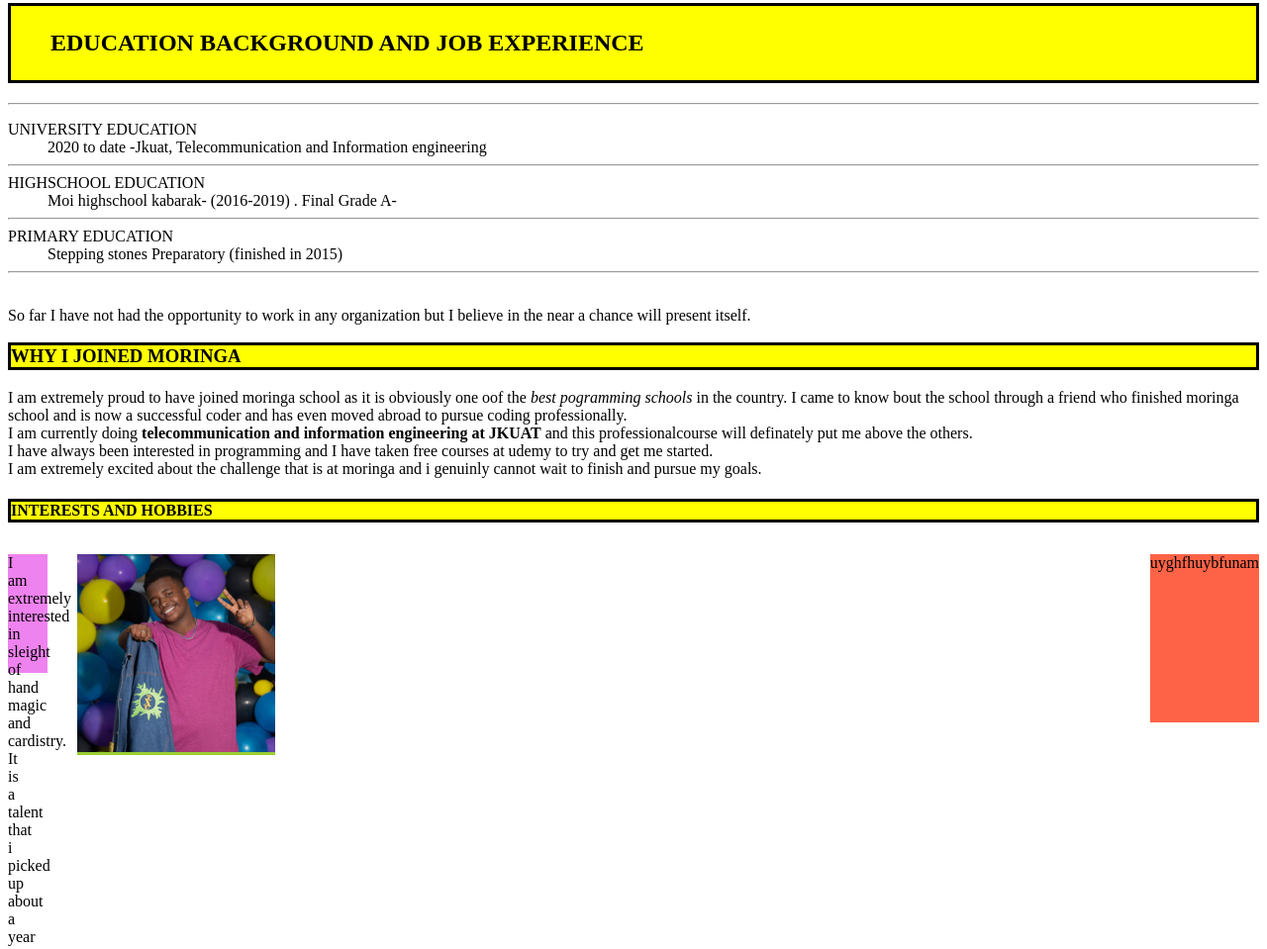
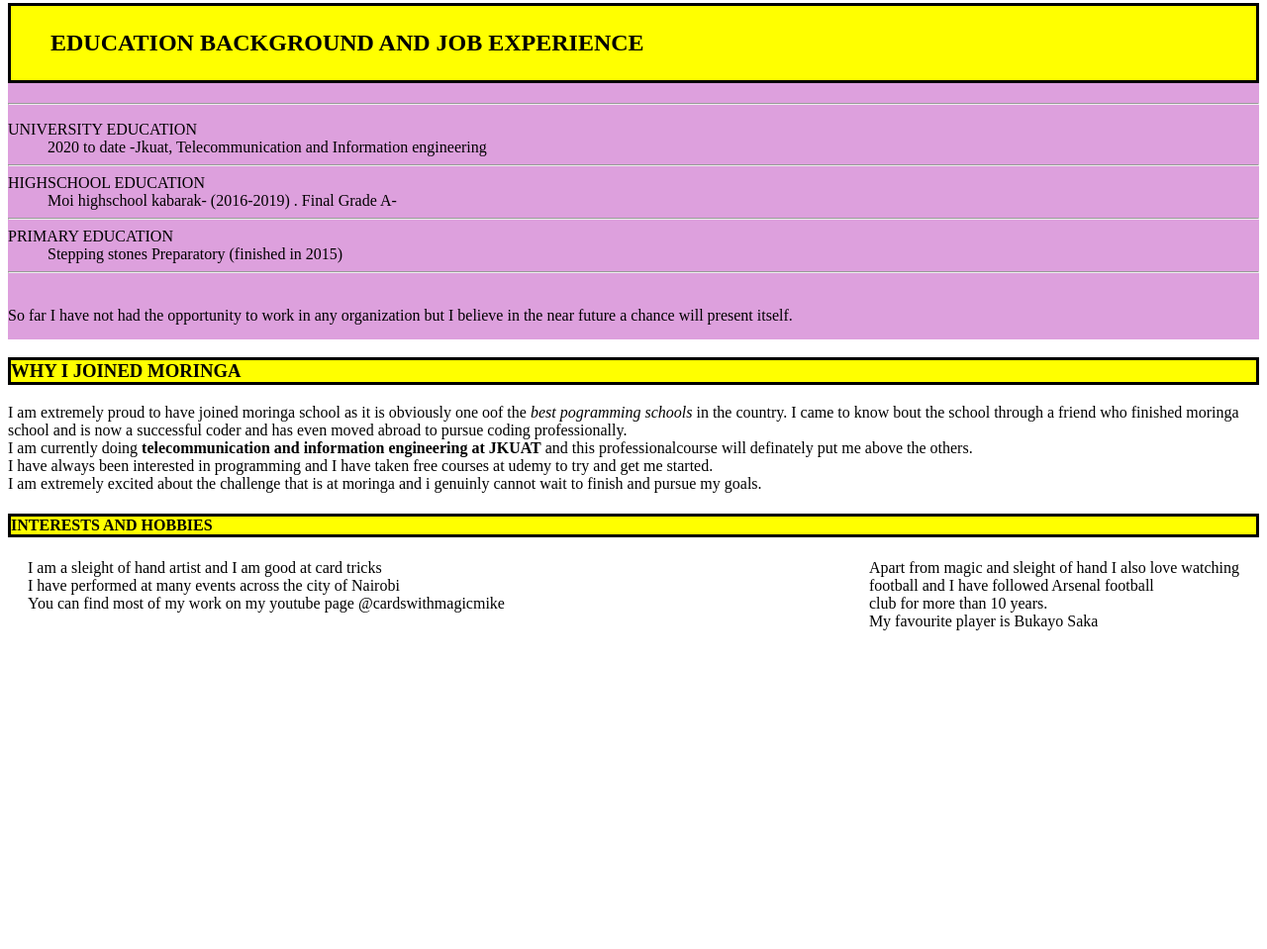
Before and after one commit to MICHAELMUNAVU83/MORINGA-PREP, a plain HTML site: page index.html in a window 1280 px wide. Shown: the part 369-1328 px from the top of the page at 99% size. After the commit the page ends 1006 px from the top, so only its background shows below. Drawn offline with Linux system fonts and the light colour scheme.

Commit message:
added float pic

```diff
--- a/index.html
+++ b/index.html
@@ -53,7 +53,7 @@
 
     <br>
 
-So far I have not had the opportunity to work in any organization but I believe in the near a chance will present itself.
+So far I have not had the opportunity to work in any organization but I believe in the near future a chance will present itself.
 
 
 </div>
@@ -77,41 +77,29 @@ I am extremely excited about the challenge that is at moringa and i genuinly can
 <h4> INTERESTS AND HOBBIES</h4>
 
 <div class="interests">
-    <span id="col1" class="column">
 
-
-    I am extremely interested in sleight of <br> hand magic and cardistry.<br>
-        It is a talent that i picked up <br>about a year ago and ive been perfoming <br>at events nationwide
-
-    </span>
-
-    <span id="col2" class="column">
-
-        <img src="profile.jpeg" height="200px" width="200 px">
-    </span>
-    <span id="col3" class="column">uyghfhuybfunam</span>
+    <span class="int"> I am a sleight of hand artist and I am good at card tricks<br>
+        I have performed at many events across the city of Nairobi<br>
+        You can find most of my work on my youtube page @cardswithmagicmike<br>
 
 
 
 
+    </span>
 
 
+    <span class="foot">
 
-
-
-
+    Apart from magic and sleight of hand I also love watching<br>
+    football and I have followed Arsenal football<br>
+    club for more than 10 years.<br>
+    My favourite player is Bukayo Saka
+    </span>
 
 </div>
 
 
-
-
-
-
-
-
-
-
+<br>
 
 
 
--- a/style.css
+++ b/style.css
@@ -14,35 +14,33 @@ p{ font-family: sans-serif;
 
 
 }
-.interests{
-    padding-top: 10px;
 
-}
+.int{float: left;}
 
-#col1{
-    background-color: violet;
-    float: left;
-    width:  10px;
-    height: 120px;
-    padding-right: 30px;
-    margin-right: 30px;
+
+.foot{float: right;}
+
+.interests{ margin: 20px;
+
 
 
 }
+.bukayo{
 
-#col2{ background-color: yellowgreen;
-    float: center;
+
+    float: left;
+}
+
+
+
+
+
+
+
+
+.background{padding-bottom: 15px;
+    background-color: plum;
+    opacity: 100px;
 
 
 }
-
-
-#col3{ background-color: tomato;
-    float: right;
-
-
-}
-.column{
-    width: 400x;
-    height: 170px;
-}
```
Also changed, not shown: bukayo.jpeg (added), cards.jpeg (added).
